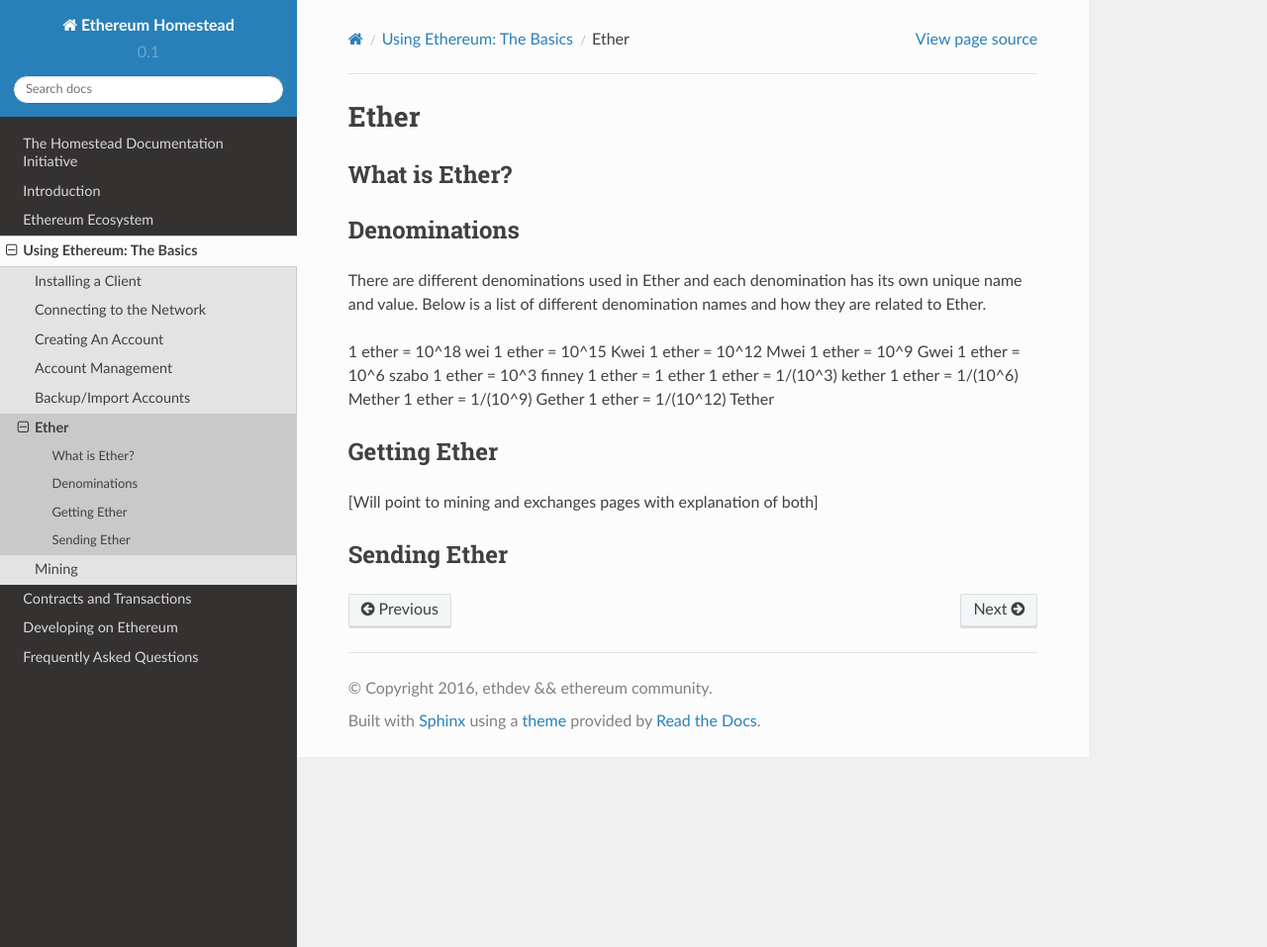
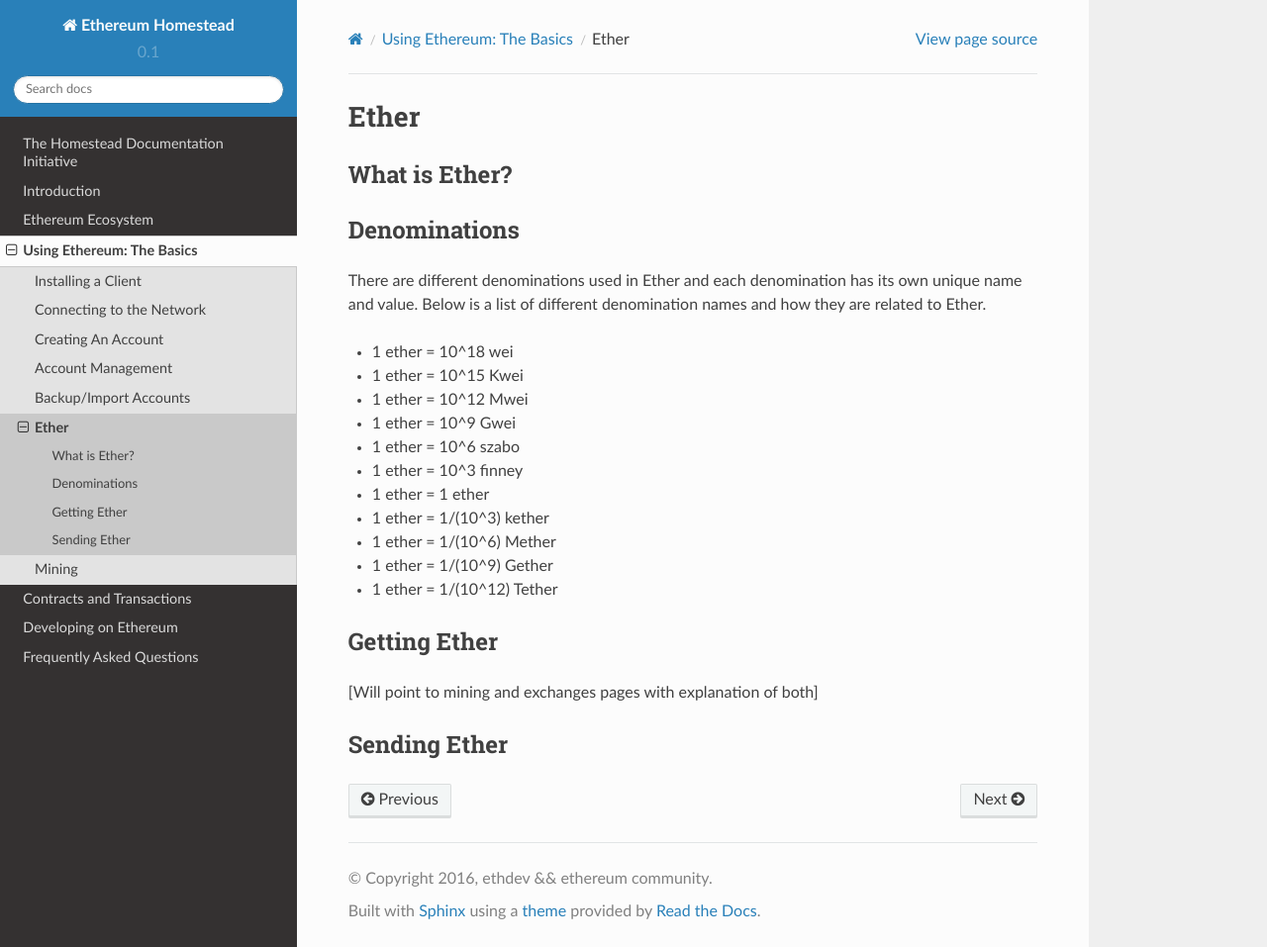
Before and after one commit to ethereum/homestead-guide, a Sphinx documentation site: the page built from source/using-ethereum-the-basics/ether.rst, in a window 1280 px wide and 957 px high. Shown: the whole window at 99% size. Built offline with Sphinx 7.4.7 and the Read the Docs theme 2.0.0, drawn with Linux system fonts in a browser that asks for light colours.

```diff
--- a/source/introduction/what-is-ethereum.rst
+++ b/source/introduction/what-is-ethereum.rst
@@ -11,7 +11,7 @@ A blockchain is a distributed computing architecture where every network node ex
 Blockchain technology first became prevalent through Bitcoin, which originated from Satoshi Nakamoto's white paper "Bitcoin: A Peer-to-Peer Electronic Cash System", published in 2009.  As a blockchain platform, it enables a decentralized ledger of transactions that are recorded and verified on all participating nodes in the network. Hence, it allows Bitcoin to serve as a digital currency where transactions are recorded in the blockchain and can be verified by all network nodes. For users, this enables one to reliably send money to another user anywhere in the world without a centralized payments platform.
 
 In 2014, Ethereum founders Vitalik Buterin and Gavin Wood began work on a next generation blockchain that had ambitions beyond Bitcoin and digital currency.
-They perceived several shortcomings in the Bitcoin technology, most notably the lack of a Turing-complete programming language. By implementing a programming language and virtual machine for code execution, Ethereum has become a platform for distributed applictions and smart contracts.
+They perceived several shortcomings in the Bitcoin technology, most notably the lack of a Turing-complete programming language. By implementing a programming language and virtual machine for code execution, Ethereum has become a platform for distributed applications and smart contracts.
 
 Ethereum software
 ---------------------------------------------------------------
--- a/source/using-ethereum-the-basics/ether.rst
+++ b/source/using-ethereum-the-basics/ether.rst
@@ -10,17 +10,17 @@ Denominations
 
 There are different denominations used in Ether and each denomination has its own unique name and value. Below is a list of different denomination names and how they are related to Ether.
 
-1 ether = 10^18 wei
-1 ether = 10^15 Kwei
-1 ether = 10^12 Mwei
-1 ether = 10^9 Gwei
-1 ether = 10^6 szabo
-1 ether = 10^3 finney
-1 ether = 1 ether
-1 ether = 1/(10^3) kether
-1 ether = 1/(10^6) Mether
-1 ether = 1/(10^9) Gether
-1 ether = 1/(10^12) Tether
+- 1 ether = 10^18 wei
+- 1 ether = 10^15 Kwei
+- 1 ether = 10^12 Mwei
+- 1 ether = 10^9 Gwei
+- 1 ether = 10^6 szabo
+- 1 ether = 10^3 finney
+- 1 ether = 1 ether
+- 1 ether = 1/(10^3) kether
+- 1 ether = 1/(10^6) Mether
+- 1 ether = 1/(10^9) Gether
+- 1 ether = 1/(10^12) Tether
 
 Getting Ether
 ================================================================================
--- a/source/using-ethereum-the-basics/mining.rst
+++ b/source/using-ethereum-the-basics/mining.rst
@@ -17,8 +17,8 @@ Ethereum, like all blockchain technologies, uses an incentive-driven model of se
 
 The Ethereum blockchain is in many ways similar to the Bitcoin blockchain, although it does have some differences. The main difference between Ethereum and Bitcoin with regard to the blockchain architecture is that, unlike Bitcoin, Ethereum blocks contain a copy of both the transaction list and the most recent state. Aside from that, two other values, the block number and the difficulty, are also stored in the block.
 
-[The proof of work algorithm used is called
-`Ethash <https://github.com/ethereum/wiki/wiki/Ethash>`__ (a modified version of `Dagger-Hashimoto <https://github.com/ethereum/wiki/wiki/Dagger-Hashimoto>`__ involves finding a nonce input to the algorithm so that the result is below a certain threshold depending on the difficulty. The point in PoW algorithms is that there is no better strategy to find such a nonce than enumerating the possibilities while verification of a solution is trivial and cheap. If outputs have a uniform distribution, then we can guarantee that on average the time needed to find a nonce depends on the difficulty threshold, making it possible to control the time of finding a new block just by manipulating difficulty.
+The proof of work algorithm used is called
+`Ethash <https://github.com/ethereum/wiki/wiki/Ethash>`__ (a modified version of `Dagger-Hashimoto <https://github.com/ethereum/wiki/wiki/Dagger-Hashimoto>`)__ and involves finding a nonce input to the algorithm so that the result is below a certain threshold depending on the difficulty. The point in PoW algorithms is that there is no better strategy to find such a nonce than enumerating the possibilities while verification of a solution is trivial and cheap. If outputs have a uniform distribution, then we can guarantee that on average the time needed to find a nonce depends on the difficulty threshold, making it possible to control the time of finding a new block just by manipulating difficulty.
 
 The difficulty dynamically adjusts so that on average one block is
 produced by the entire network every 12 seconds (ie., 12 s block time).
```
